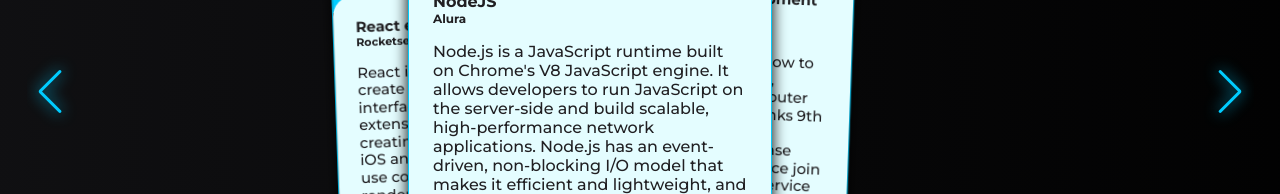
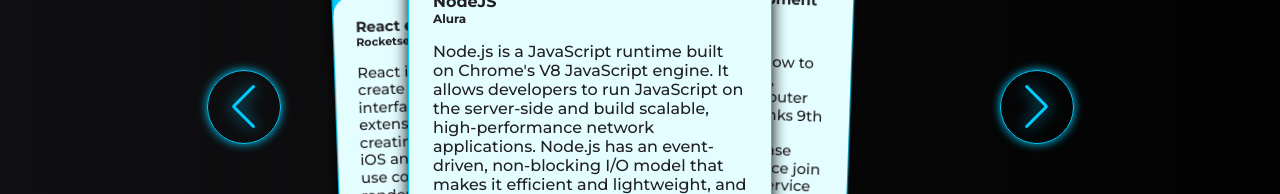
Before and after one commit to VitorVeector/V-tor-Ara-jo, a React (Create React App) app: page /formation in a window 1280 px wide. Shown: the part 305-499 px from the top of the page. Built offline with nearby package versions, Linux system fonts and the light colour scheme; no server answers.

Commit message:
:lipstick: Style: Ajustando estilo dos Arrows do Swipper

```diff
--- a/src/pages/Formation/index.tsx
+++ b/src/pages/Formation/index.tsx
@@ -24,8 +24,6 @@
                     grabCursor
                     centeredSlides
                     navigation
-                    onSwiper={(swiper) => console.log(swiper)}
-                    onSlideChange={() => console.log("slide change")}
                 >
                     <SwiperSlide>
                         <FormationCard
--- a/src/pages/Formation/style.scss
+++ b/src/pages/Formation/style.scss
@@ -33,7 +33,23 @@
             .swiper-button-prev,
             .swiper-button-next {
                 color: $primary;
+                border: $primary 1px solid;
+                border-radius: 100%;
+                padding: 36px;
                 text-shadow: 0 0 15px $primary;
+                box-shadow: 0 0 10px $primary;
+                transition: .2s ease-in-out;
+
+                &:hover{
+                    transform: scale(.95);
+                }
+            }
+
+            .swiper-button-prev{
+                left: 180px;
+            }
+            .swiper-button-next {
+                right: 180px;
             }
         }
     }
```
